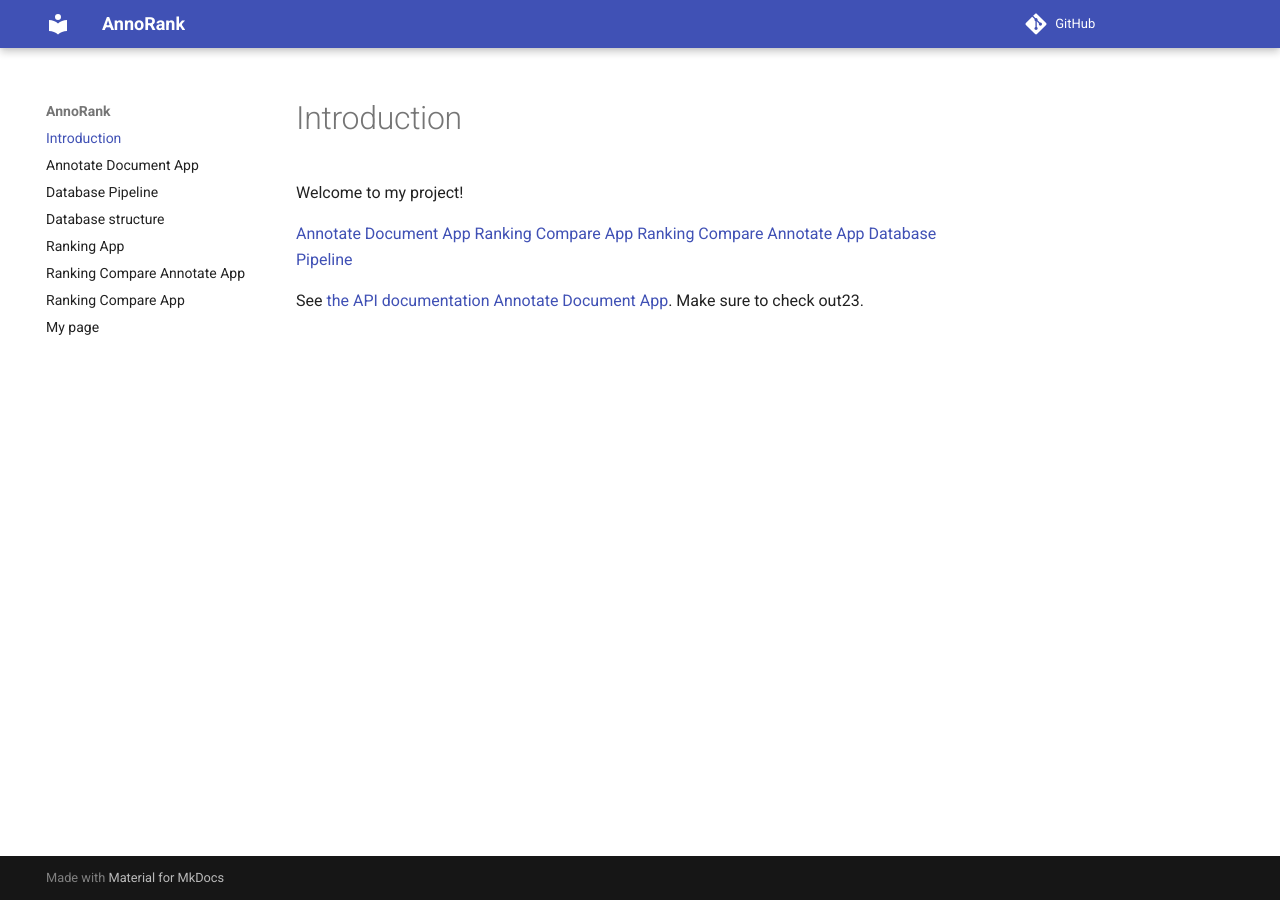
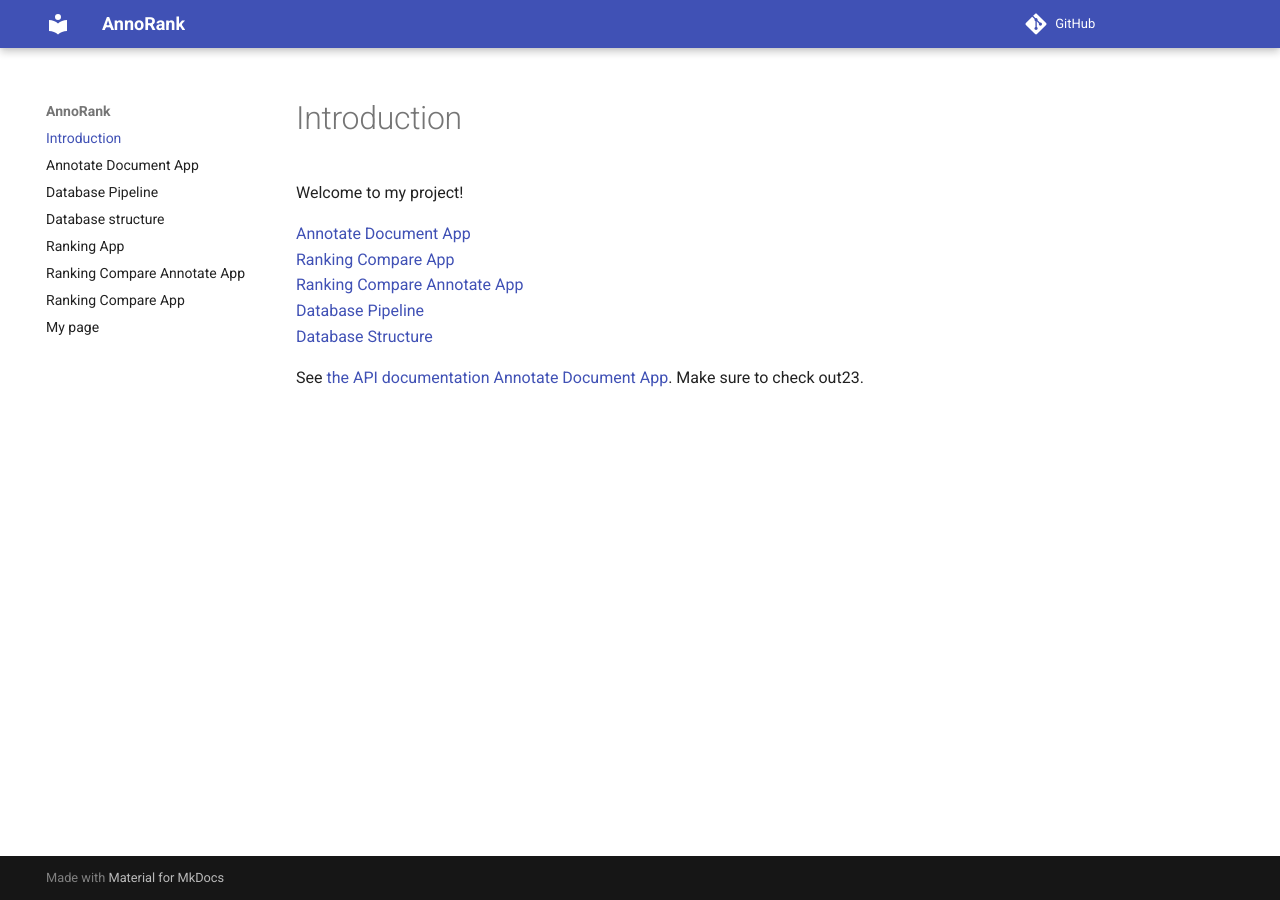
Before and after one commit to ClaraRus/AnnoRank, an MkDocs documentation site: the page built from docs/index.md, in a window 1280 px wide. Built offline with MkDocs 1.6.1 and Material for MkDocs 9.7.7, drawn with Linux system fonts in a browser that asks for light colours; comment, search, counter and statistics services are not loaded.

Commit message:
updates mkdocs

```diff
--- a/docs/index.md
+++ b/docs/index.md
@@ -2,10 +2,11 @@
 
 Welcome to my project!
 
-[Annotate Document App](Annotate_Document_App.md)
-[Ranking Compare App](Ranking_Compare_App.md)
-[Ranking Compare Annotate App](Ranking_Compare_Annotate_App.md)
-[Database Pipeline](Database_Pipeline.md)
+[Annotate Document App](Annotate_Document_App.md)<br>
+[Ranking Compare App](Ranking_Compare_App.md)<br>
+[Ranking Compare Annotate App](Ranking_Compare_Annotate_App.md)<br>
+[Database Pipeline](Database_Pipeline.md)<br>
+[Database Structure](Database_Structure.md)<br>
 
 
 See [the API documentation](my_page.md) [Annotate Document App](Annotate_Document_App.md). Make sure to check out23.
```
